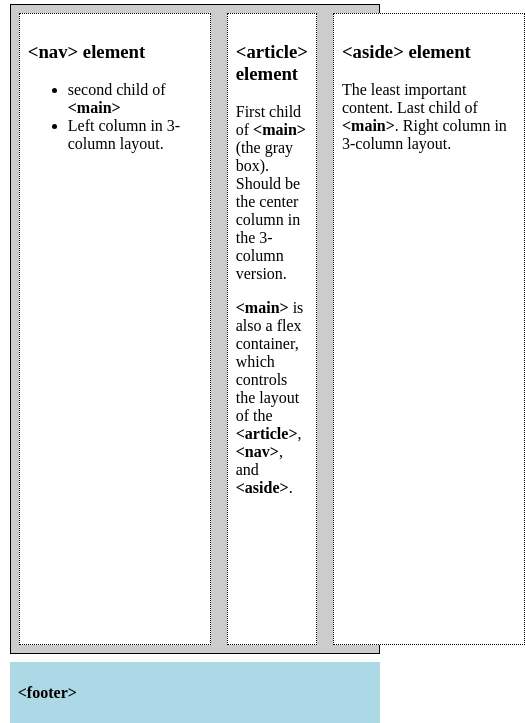
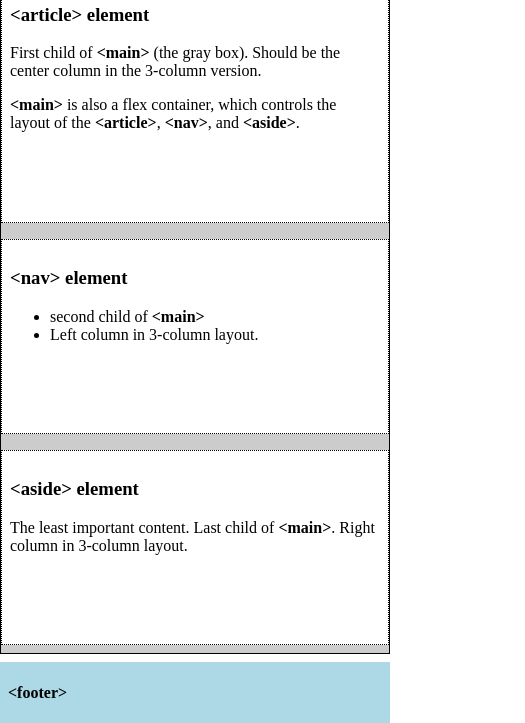
Before and after one commit to mgc7998/igme230, a plain HTML site: page week6a/holygrail.html in a window 390 px wide. Shown: the part 121-844 px from the top of the page, 525 px wide, since content can reach past the window. Drawn offline with Linux system fonts and the light colour scheme.

Commit message:
6a media query

```diff
--- a/week6a/holygrail.css
+++ b/week6a/holygrail.css
@@ -55,7 +55,7 @@ article, nav, aside {
 }
 
 nav {
-    order: -1
+    order: -1;
 }
 
 nav, aside {
@@ -67,8 +67,12 @@ article {
 }
 
 @media screen and (max-width: 36rem){
-    flex-direction: column;
-    max-width: none;
+    main {
+        flex-direction: column;
+    }
+    #wrapper {
+        max-width: none;
+    }
     article, nav, aside {
         order: 0; /* resets order to source default */
         flex: 1; /* allows elements to grow to available space */
```
